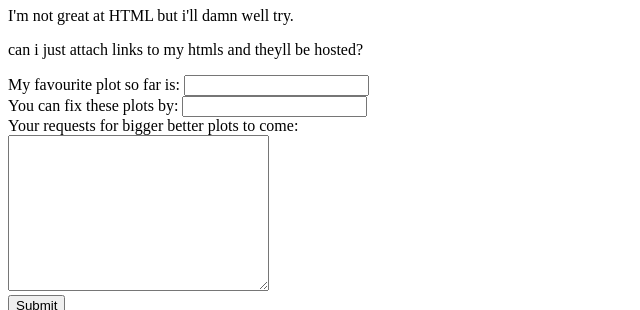
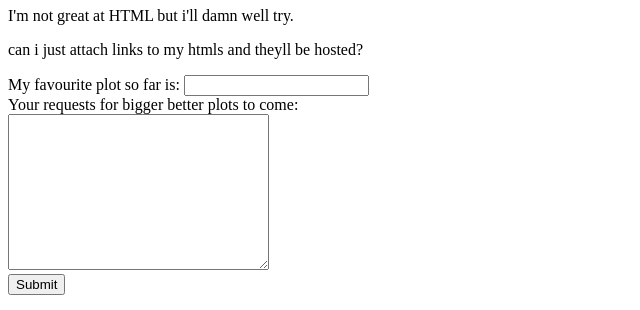
Before and after one commit to yorkj006/yorkj006.github.io, a plain HTML site: page index.html in a window 1280 px wide. Shown: the part 165-475 px from the top of the page, without its empty margins (0-640 px from the left). Drawn offline with Linux system fonts and the light colour scheme.

Commit message:
fixed the box

```diff
--- a/index.html
+++ b/index.html
@@ -12,11 +12,11 @@
 
     <form action="mailto:jessica@metrikus.io" method="post" enctype="text/plain">
         <label> My favourite plot so far is: </label>
-        <input type="text" name="nic stick" value=""> <br>
-        <label> You can fix these plots by:</label>
-        <input type="email" name="emailio"><br>
+        <input type="text" name="Most awesome plot eva" value=""> <br>
+        <!-- <label> Your return email</label>
+        <input type="email" name="emailio"><br> -->
         <label> Your requests for bigger better plots to come: </label><br>
-        <textarea name="name" rows="10" cols="30"></textarea> <br>
+        <textarea name="MORE PLOTS PLEASE" rows="10" cols="30"></textarea> <br>
 
 
         <input type="submit" name="">
```
